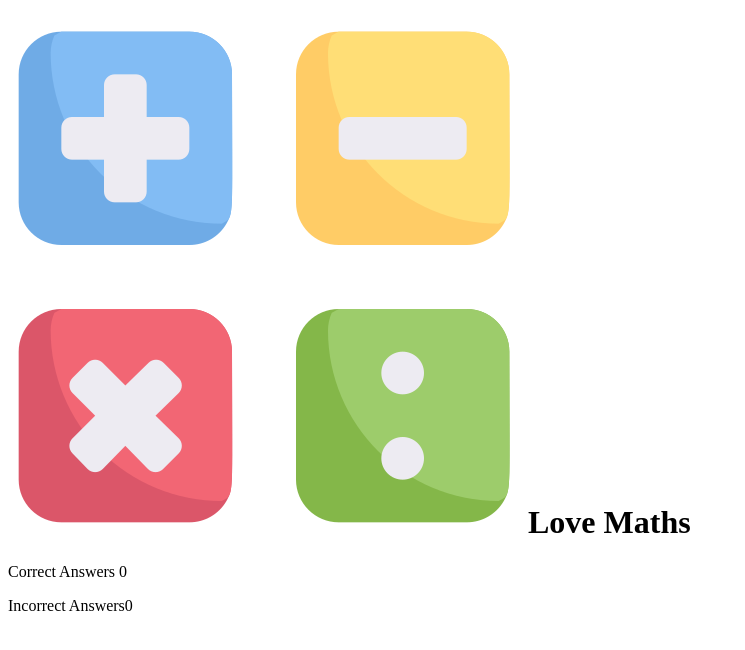
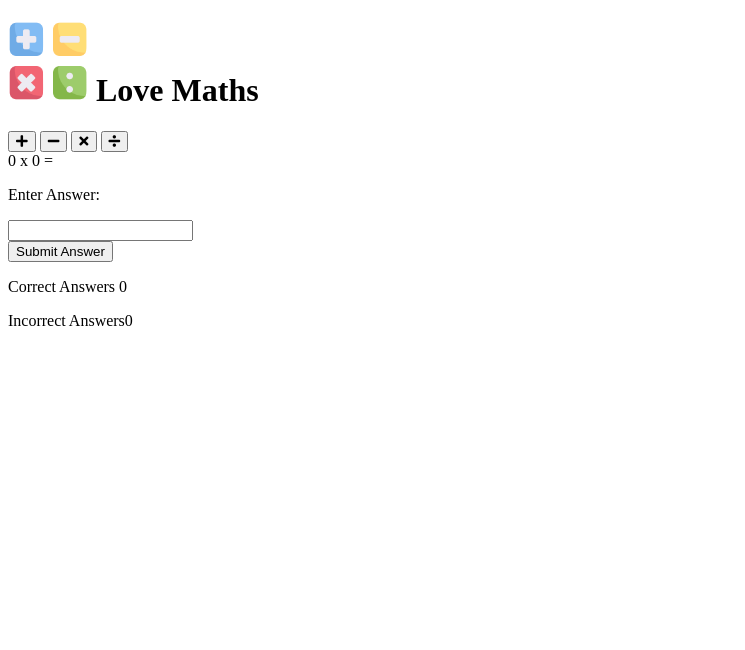
Before and after one commit to folarin-ogungbemi/love-maths, a plain HTML site: page index.html in a window 1280 px wide. Shown: the whole page, without its empty margins (0-745 px from the left). Drawn offline with Linux system fonts and the light colour scheme.

Commit message:
Add basic HTML structure

```diff
--- a/index.html
+++ b/index.html
@@ -14,11 +14,34 @@
 </head>
 <body>
     <h1 class="heading">
-        <img class="logo" src="./assets/images/math.png" alt="Logo">
+        <img class="logo" src="./assets/images/math.png" alt="Logo" height="80" width="80">
         Love Maths
     </h1>
 
     <div class="game-area">
+        <div class="controls-area">
+            <button class="btn btn--big btn--blue">
+                <i class="fas fa-plus"></i>
+            </button>
+            <button class="btn btn--big btn--orange">
+                <i class="fas fa-minus"></i>
+            </button>
+            <button class="btn btn--big btn--red">
+                <i class="fas fa-times"></i>
+            </button>
+            <button class="btn btn--big btn--green">
+                <i class="fas fa-divide"></i>
+            </button>
+        </div>
+        <div class="question-area">
+            <span id="operand1">0</span>
+            <span id="operator">x</span>
+            <span id="operand2">0</span>
+            <span>=</span>
+            <p class="answer message">Enter Answer:</p>
+            <input type="number" id="answer-box">
+        </div>
+        <button class="btn btn-gray">Submit Answer</button>
 
     </div>
 
@@ -27,7 +50,6 @@
         <p class="scores">Incorrect Answers<span id="incorrect">0</span></p>
     </div>
 
-
     <script src="./assets/js/script.js"></script>
 </body>
 </html>
```
